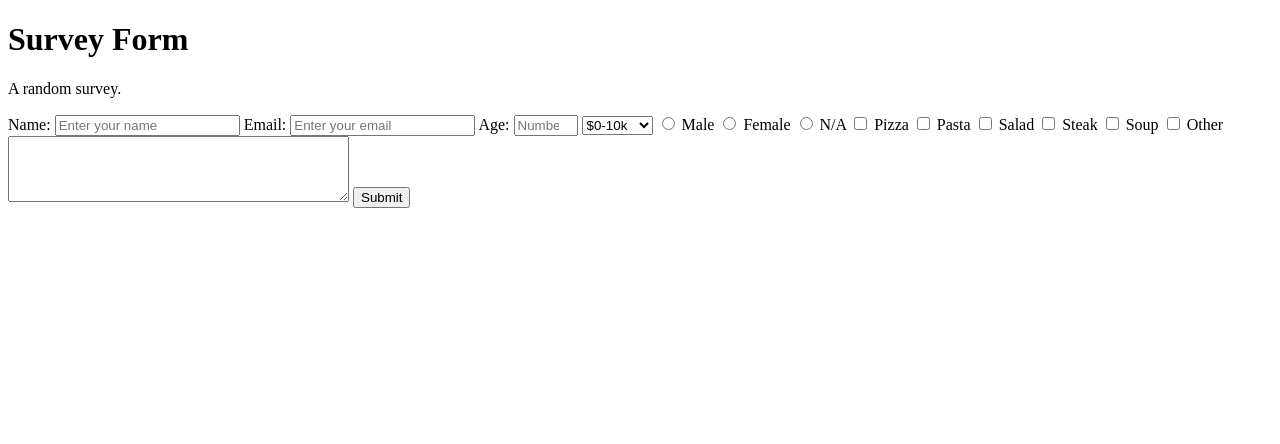
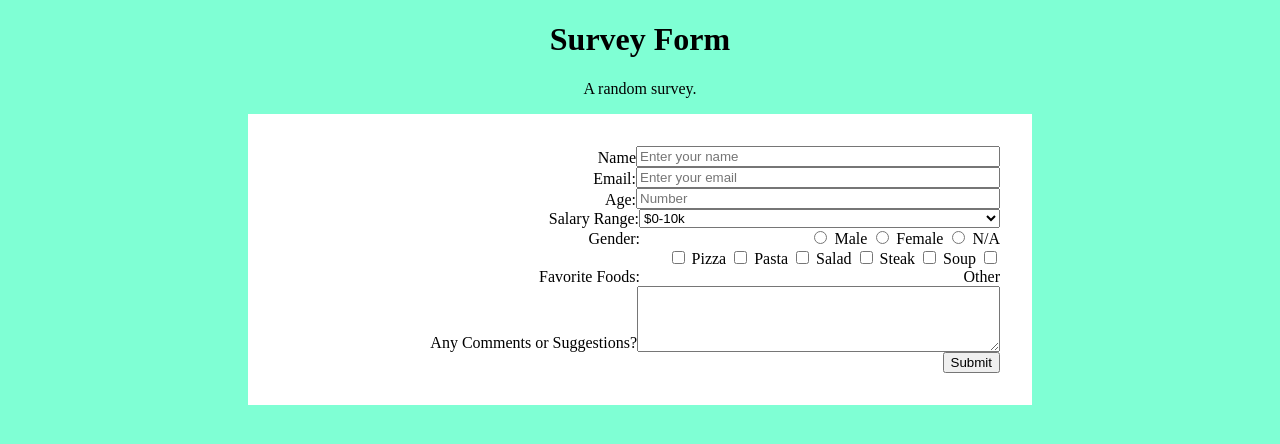
Before and after one commit to setoalan/survey-form-fcc, a plain HTML site: page index.html in a window 1280 px wide. Drawn offline with Linux system fonts and the light colour scheme.

Commit message:
Add some styles and format

```diff
--- a/index.html
+++ b/index.html
@@ -16,21 +16,30 @@
   <h1 id="title">Survey Form</h1>
   <p id="description">A random survey.</p>
   <form id="survey-form">
-    <label id="name-label" for="name">
-      Name: <input id="name" type="text" placeholder="Enter your name" required>
-    </label>
-    <label id="email-label" for="email">
-      Email: <input id="email" type="email" placeholder="Enter your email" required>
-    </label>
-    <label id="number-label" for="number">
-      Age: <input id="number" type="number" min="1" max="100" placeholder="Number" required>
-    </label>
+    <div class="row">
+      <label id="name-label" for="name">Name</label>
+      <input id="name" type="text" placeholder="Enter your name" required>
+    </div>
+    <div class="row">
+      <label id="email-label" for="email">Email:</label>
+      <input id="email" type="email" placeholder="Enter your email" required>
+    </div>
+    <div class="row">
+      <label id="number-label" for="number">Age:</label>
+      <input id="number" type="number" min="1" max="100" placeholder="Number" required>
+    </div>
+    <div class="row">
+      <label id="dropdown-label" for="dropdown">Salary Range:</label>
       <select id="dropdown">
         <option value="10k">$0-10k</option>
         <option value="35k">$10-35k</option>
         <option value="60k">$35-60k</option>
         <option value="60k+">$60k+</option>
       </select>
+    </div>
+    <div class="row">
+      <label>Gender:</label>
+      <div>
         <label for="male">
           <input id="male" type="radio" name="gender" value="male"> Male
         </label>
@@ -40,6 +49,11 @@
         <label for="na">
           <input id="na" type="radio" name="gender" value="na"> N/A
         </label>
+      </div>
+    </div>
+    <div class="row">
+      <label>Favorite Foods:</label>
+      <div>
         <label for="pizza">
           <input id="pizza" type="checkbox" name="food" value="pizza"> Pizza
         </label>
@@ -58,7 +72,12 @@
         <label for="other">
           <input id="other" type="checkbox" name="food" value="other"> Other
         </label>
+      </div>
+    </div>
+    <div class="row">
+      <label>Any Comments or Suggestions?</label>
       <textarea rows="4" cols="40"></textarea>
+    </div>
     <button id="submit" type="submit">Submit</button>
   </form>
   <script src="https://cdn.freecodecamp.org/testable-projects-fcc/v1/bundle.js"></script>
--- a/styles.css
+++ b/styles.css
@@ -0,0 +1,36 @@
+body {
+  background-color: aquamarine;
+}
+
+.row {
+  display: flex;
+}
+
+.row > * {
+  flex: 1;
+}
+
+.row > *:first-child {
+  justify-content: flex-end;
+  align-self: flex-end;
+}
+
+#title {
+  text-align: center;
+}
+
+#description {
+  text-align: center;
+}
+
+#survey-form {
+  background-color: white;
+  max-width: 720px;
+  margin: 0 auto;
+  padding: 2em;
+  text-align: right;
+}
+
+#submit {
+  text-align: center;
+}
```
Lines whose indentation alone changed are shown as unchanged.
